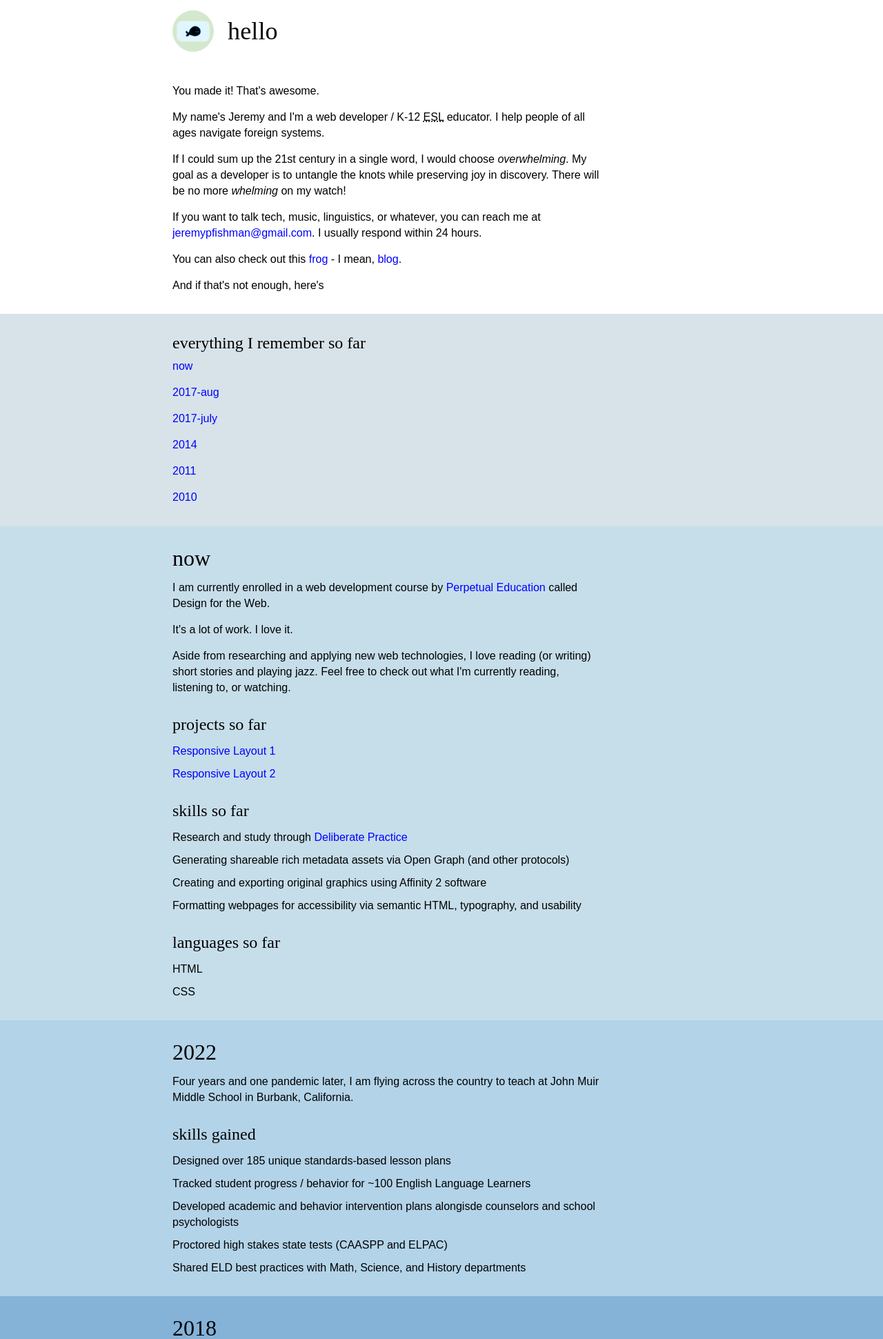
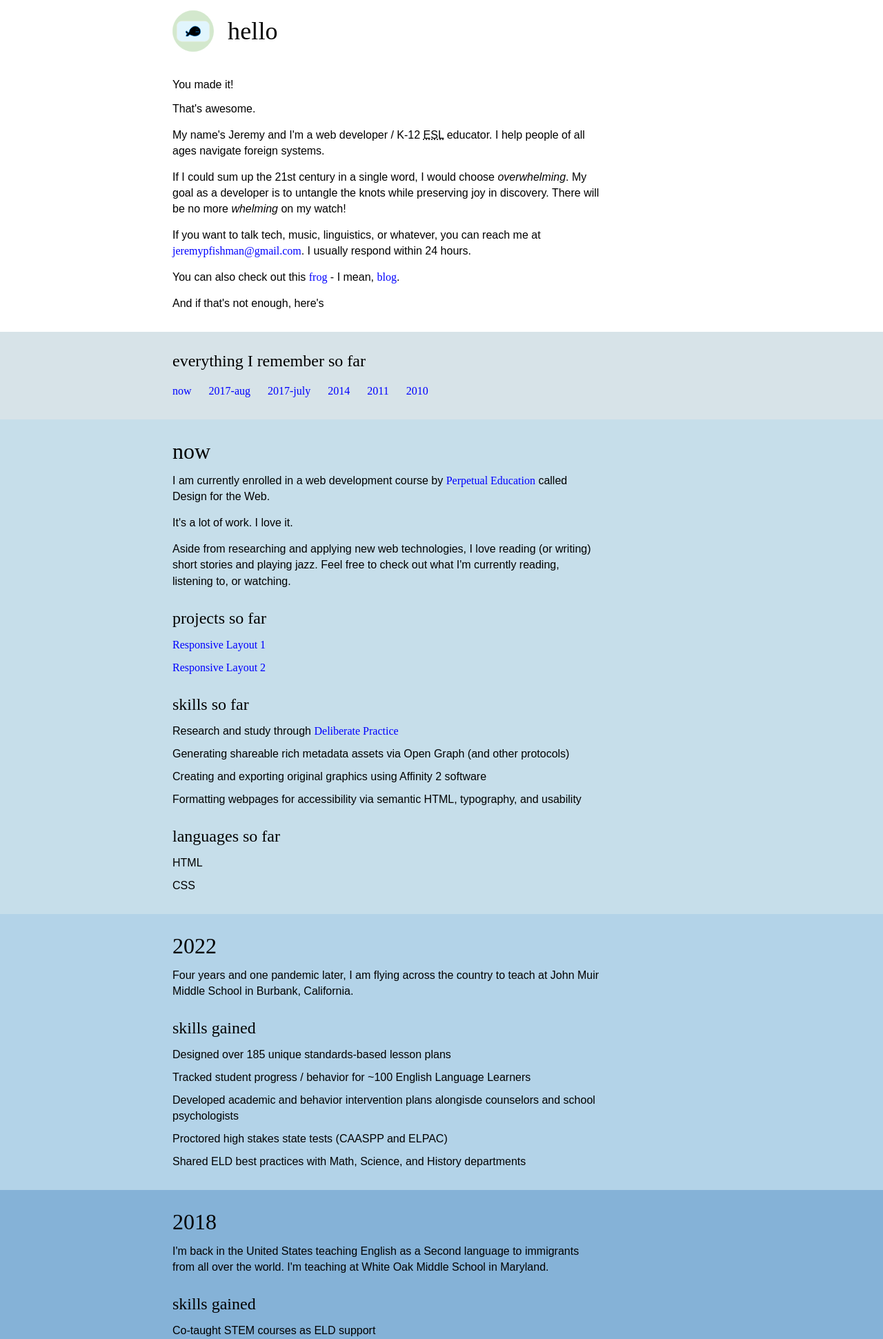
Before and after one commit to prolixmagus/pe-projects, a PHP site: page / in a window 1280 px wide. Shown: the top 1941 px of the page at 69% size. Run offline with PHP 8.4, Linux system fonts and the light colour scheme.

Commit message:
Validate HTML and fix spacing on li elements

```diff
--- a/css/style.css
+++ b/css/style.css
@@ -20,21 +20,27 @@ inner-column {
 	padding: 30px 10px;
 }
 
-experience-gained, synopsis {
+experience-gained, div {
 	display: block;
 }
 
 /* SITE HEADER */
 
+.welcome {
+	font-size: 1rem;
+	font-family: sans-serif;
+}
+
 .site-header inner-column {
-	padding-block: 15px;
+	padding-top: 15px;
+	padding-bottom: 10px;
 }
 
 .site-header h1 {
 	letter-spacing: .004em;
 }
 
-.site-header picture {
+.site-header div {
 	max-width: 60px;
 }
 
@@ -69,11 +75,15 @@ nav ul{
 	gap: 5px;
 }
 
+nav ul li {
+	padding-top: 10px;
+}
+
 nav {
 	padding-top: 10px;
 }
 
-synopsis h2 {
+h2 {
 	font-family: futura;
 	font-size: 32px;
 /*	text-decoration: underline var(--fish-blue);*/
@@ -93,7 +103,7 @@ experience-gained ul {
 	padding-top: 15px;
 }
 
-synopsis + experience-gained {
+div + experience-gained {
 	padding-top: 30px;
 }
 
@@ -170,6 +180,7 @@ p a, li a {
 	color: blue;
 	text-decoration: none;
 	display: inline-block;
+	font-family: futura;
 }
 p a:hover, li a:hover {
 	text-decoration: wavy underline;
@@ -212,3 +223,13 @@ p {
 	font-size: 36px;
 	font-family: futura;
 }
+
+@media (min-width: 450px) {
+	nav ul {
+		flex-direction: row;
+		align-items: center;
+		gap: 25px;
+		padding-top: 0px;
+
+	}
+}
--- a/index.html
+++ b/index.html
@@ -22,7 +22,7 @@
 
 		<header class='site-header'>
 			<inner-column>
-				<picture>
+				<div>
 					<svg width="100%" height="100%" viewBox="0 0 303 303" version="1.1" xmlns="http://www.w3.org/2000/svg" xmlns:xlink="http://www.w3.org/1999/xlink" style="fill-rule:evenodd;clip-rule:evenodd;stroke-linecap:round;stroke-linejoin:round;stroke-miterlimit:1.5;">
 					    <g class="logo" transform="matrix(1.62589,0,0,1.07389,-658.452,-2386.65)">
 					        <g class="circle" transform="matrix(8.08019,6.16257e-17,-4.24492e-17,-12.2336,-1136.18,5662.65)">
@@ -53,7 +53,7 @@
 					        </g>
 					    </g>
 					</svg>
-				</picture>
+				</div>
 				<h1 class='loud-voice'>hello</h1>
 			</inner-column>
 		</header>
@@ -66,7 +66,9 @@
 
 					<!-- javascript to link substitute thrilled with different synonym every time you load? -->
 
-					<p>You made it! That's awesome.</p>
+					<h2 class='welcome'>You made it!</h2>
+
+					<p>That's awesome.</p>
 
 					<p>My name's Jeremy and I'm a web developer / K-12 <abbr title='English as a Second Language'>ESL</abbr> educator. I help people of all ages navigate foreign systems.</p>
 
@@ -86,7 +88,7 @@
 				<inner-column>
 					<header>
 
-						<h1 class='outdoor-voice'>everything I remember so far</h1>
+						<h2 class='outdoor-voice'>everything I remember so far</h2>
 
 						<nav>
 							<ul>
@@ -105,7 +107,7 @@
 
 			<section class='present-day' id='present-day'>
 				<inner-column>
-					<synopsis>
+					<div>
 						<h2>now</h2>
 
 						<p>I am currently enrolled in a web development course by <a class='derek-pink' href='https://perpetual.education/'>Perpetual Education</a> called Design for <em>the Web</em>.</p>
@@ -113,7 +115,8 @@
 						<p>It's a lot of work. I love it.</p>
 
 						<p>Aside from researching and applying new web technologies, I love reading (or writing) short stories and playing jazz. Feel free to check out what I'm currently reading, listening to, or watching.</p>
-					</synopsis>
+					</div>
+
 					<experience-gained>
 						<h2>projects so far</h2>
 
@@ -121,6 +124,7 @@
 							<li><a href='projects/challenge-2-responsive-layout/index.html'>Responsive Layout 1</a></li>
 							<li><a href='projects/challenge-2-more-responsive-layout/index.html'>Responsive Layout 2</a></li>
 						</ul>
+
 					</experience-gained>
 
 					<experience-gained>
@@ -142,17 +146,17 @@
 							<li>CSS</li>
 						</ul>
 					</experience-gained>
-				</inner-colummn>
+				</inner-column>
 			</section>
 
 			<section class='burbank' id='burbank'>
 				<inner-column>
-					<synopsis>
+					<div>
 						<h2>2022</h2>
 
 						<p>Four years and one pandemic later, I am flying across the country to teach at John Muir Middle School in Burbank, California.</p>
 
-					</synopsis>
+					</div>
 					<experience-gained>
 						<h2>skills gained</h2>
 
@@ -169,12 +173,12 @@
 
 			<section class='white-oak' id='white-oak'>
 				<inner-column>
-					<synopsis>
+					<div>
 						<h2>2018</h2>
 
 						<p>I'm back in the United States teaching English as a Second language to immigrants from all over the world. I'm teaching at White Oak Middle School in Maryland.</p>
 
-					</synopsis>
+					</div>
 					<experience-gained>
 						<h2>skills gained</h2>
 
@@ -191,7 +195,7 @@
 
 			<section class='aug-2017' id='aug-2017'>
 				<inner-column>
-					<synopsis>
+					<div>
 						<h2>2017 - August</h2>
 
 						<p>I am boarding a plane for Taiwan to begin a yearlong Fulbright Scholarship. I will teach English to elementary students in Zhiben, a spa town in the Taitung region.</p>
@@ -200,7 +204,7 @@
 
 
 						<!-- insert link here -->
-					</synopsis>
+					</div>
 					<experience-gained>
 						<h2>skills gained</h2>
 
@@ -216,13 +220,13 @@
 
 			<section class='july-2017' id='july-2017'>
 				<inner-column>
-					<synopsis>
+					<div>
 						<h2>2017 - July</h2>
 
 						<p>After three years, I graduate from Montclair State University with a Master's in Teaching English as a Second Language. I am one course shy of a Master's in Applied Linguistics (statistics)</p>
 
 						<p>Post-graduation, I take the train to Princeton, <abbr title='New Jersey'>NJ</abbr>, to write test questions for the <abbr title='Test of English as a Foreign Language'>TOEFL</abbr> <abbr title='internet-Based-Test'>iBT</abbr> at <abbr title='Educational Testing Services'>ETS</abbr> over the summer.</p>
-					</synopsis>
+					</div>
 					<experience-gained>
 						<h2>skills gained</h2>
 
@@ -238,7 +242,7 @@
 
 			<section class='seattle' id='seattle'>
 				<inner-column>
-					<synopsis>
+					<div>
 						<h2>2014</h2>
 
 						<p>I disembark a plane that just landed in Seattle, Washington, to search for new prospects in the midst of a recession. A few months later and I am working the help line at Nintendo of America's call center.</p>
@@ -246,7 +250,7 @@
 						<p>I soon get promoted to become an Associate Data Analyst.</p>
 
 						<p>I feel stuck. I miss my family. I move back home</p>
-					</synopsis>
+					</div>
 					<experience-gained>
 						<h2>skills gained</h2>
 
@@ -260,7 +264,7 @@
 
 			<section class='college' id='college'>
 				<inner-column>
-					<synopsis>
+					<div>
 
 						<h2>2011</h2>
 
@@ -270,7 +274,7 @@
 
 						<p>This is the year the publishing industry implodes.</p>
 
-					</synopsis>
+					</div>
 					<experience-gained>
 
 						<h2>skills gained</h2>
@@ -287,12 +291,12 @@
 
 			<section class='holdcom' id='holdcom'>
 				<inner-column>
-					<synopsis>
+					<div>
 
 						<h2>2010</h2>
 
 						<p>I am working for my father's audio production company, <a href='https://www.holdcom.com/'>Holdcom</a>. I shuffle under waveforms and track down stray sibilants.</p>
-					</synopsis>
+					</div>
 					<experience-gained>
 						<h2>skills gained</h2>
 
```
